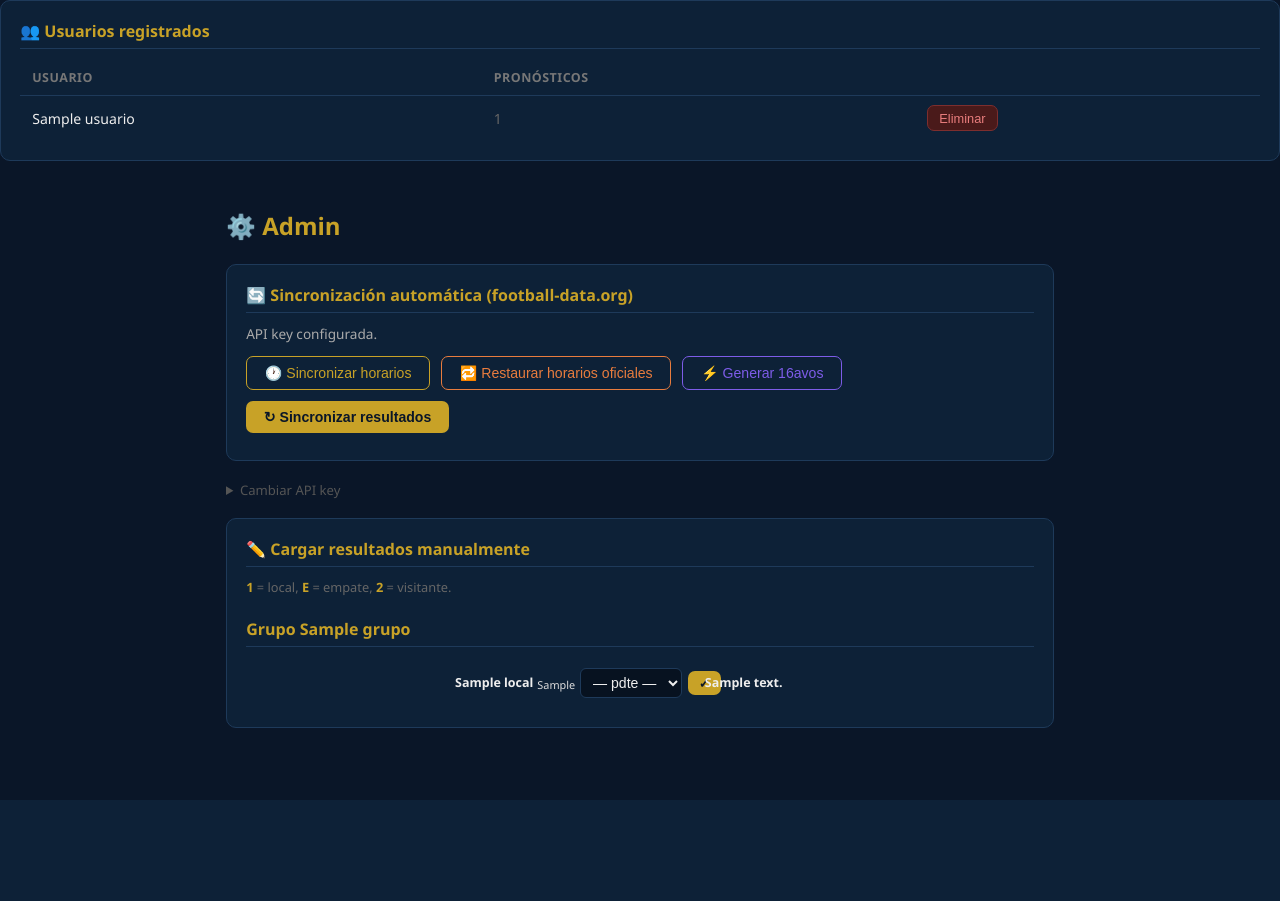
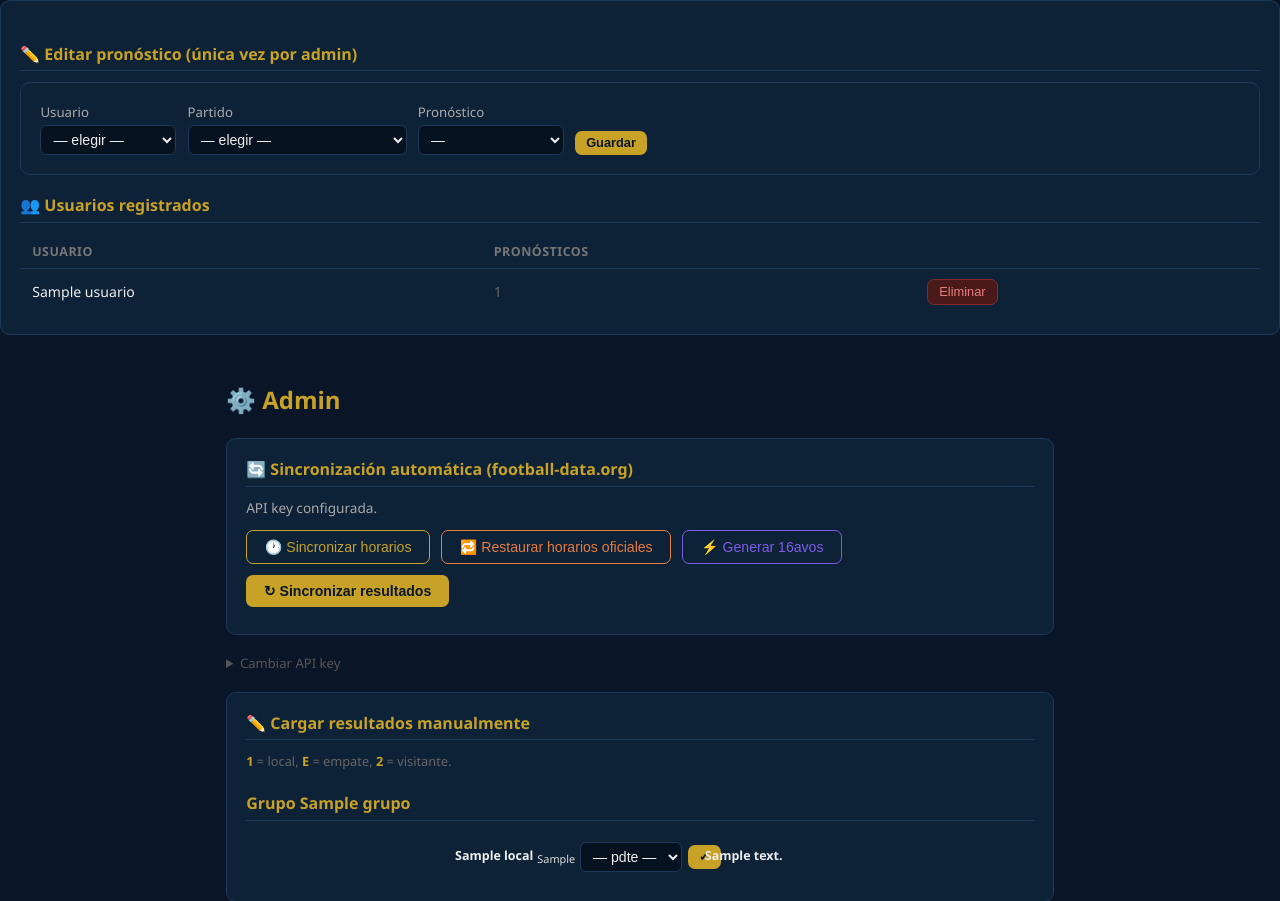
Before and after one commit to guillermoschamis/mundial2026, a Flask app: template templates/admin.html in a window 1280 px wide. Shown: the top 901 px of the page. Before the commit the page ends 800 px from the top, so only its background shows below. Run offline with Flask 3, Linux system fonts and the light colour scheme; the template is opened without the code that fills it: most values are stand-ins (such as "Sample title", 1, 10 or a date in 2020); parts of the project's set-up code (start-up, migrations or seed data) failed here and were passed over; some libraries are stand-ins or nearby versions.

Commit message:
editar pronostico admin unica vez

```diff
--- a/app.py
+++ b/app.py
@@ -104,11 +104,16 @@ def init_db():
             usuario_id INTEGER NOT NULL,
             partido_id INTEGER NOT NULL,
             pronostico TEXT NOT NULL,
+            admin_editado INTEGER NOT NULL DEFAULT 0,
             UNIQUE(usuario_id, partido_id)
         )""",
     ]
     for stmt in stmts:
         query(stmt, commit=True)
+    # Migración: agregar columna admin_editado si no existe
+    try:
+        query("ALTER TABLE pronosticos ADD COLUMN admin_editado INTEGER NOT NULL DEFAULT 0", commit=True)
+    except: pass
 
     count = query("SELECT COUNT(*) as c FROM partidos", fetchone=True)
     cnt = count["c"] if USE_PG else count[0]
@@ -377,7 +382,9 @@ def admin():
     for u in usuarios_raw:
         cnt = query(f"SELECT COUNT(*) as c FROM pronosticos WHERE usuario_id={PH}", (u["id"],), fetchone=True)
         usuarios.append({"id":u["id"],"nombre":u["nombre"],"total_pronos": cnt["c"] if USE_PG else cnt[0]})
-    return render_template("admin.html", partidos_por_grupo=partidos_por_grupo, api_key=get_config().get("api_key",""), usuarios=usuarios)
+    partidos_bloqueados = query(f"SELECT * FROM partidos WHERE grupo!={PH} ORDER BY hora_inicio,id", ("R32",), fetchall=True)
+    partidos_bloqueados = [p for p in partidos_bloqueados if partido_bloqueado(p["hora_inicio"])]
+    return render_template("admin.html", partidos_por_grupo=partidos_por_grupo, api_key=get_config().get("api_key",""), usuarios=usuarios, partidos_bloqueados=partidos_bloqueados)
 
 # ─── API: SYNC RESULTADOS ─────────────────────────────────────────────────────
 
@@ -547,6 +554,26 @@ def eliminar_usuario():
         flash("Usuario eliminado.")
     return redirect(url_for("admin"))
 
+
+@app.route("/admin/editar-pronostico", methods=["POST"])
+def admin_editar_pronostico():
+    if not session.get("es_admin"): return redirect(url_for("index"))
+    uid = request.form.get("usuario_id")
+    pid = request.form.get("partido_id")
+    nuevo = request.form.get("pronostico","")
+    if not uid or not pid or nuevo not in ("1","E","2"):
+        flash("Datos inválidos.")
+        return redirect(url_for("admin"))
+    existing = query(f"SELECT admin_editado FROM pronosticos WHERE usuario_id={PH} AND partido_id={PH}", (uid, pid), fetchone=True)
+    if existing and existing["admin_editado"]:
+        flash("Ese pronóstico ya fue editado por admin una vez. No se puede volver a editar.")
+        return redirect(url_for("admin"))
+    if existing:
+        query(f"UPDATE pronosticos SET pronostico={PH}, admin_editado=1 WHERE usuario_id={PH} AND partido_id={PH}", (nuevo, uid, pid), commit=True)
+    else:
+        query(f"INSERT INTO pronosticos (usuario_id,partido_id,pronostico,admin_editado) VALUES ({PH},{PH},{PH},1)", (uid,pid,nuevo), commit=True)
+    flash("Pronóstico editado correctamente (única vez).")
+    return redirect(url_for("admin"))
 
 @app.route("/grupos")
 def grupos_view():
--- a/templates/admin.html
+++ b/templates/admin.html
@@ -1,5 +1,28 @@
 <div class="card" style="margin-bottom:1.2rem">
-  <h2 style="margin-top:0">👥 Usuarios registrados</h2>
+  <h2>✏️ Editar pronóstico (única vez por admin)</h2>
+<div class="card" style="margin-bottom:1.2rem">
+  <form method="POST" action="/admin/editar-pronostico" onsubmit="return confirm('¿Seguro? Esta edición solo se puede hacer una vez por pronóstico.')">
+    <div style="display:flex;flex-wrap:wrap;gap:.7rem;align-items:flex-end">
+      <div><label>Usuario</label>
+        <select name="usuario_id" required><option value="">— elegir —</option>
+        {% for u in usuarios %}<option value="{{ u.id }}">{{ u.nombre }}</option>{% endfor %}
+        </select></div>
+      <div><label>Partido</label>
+        <select name="partido_id" required><option value="">— elegir —</option>
+        {% for p in partidos_bloqueados %}<option value="{{ p.id }}">{{ p.local }} vs {{ p.visitante }}</option>{% endfor %}
+        </select></div>
+      <div><label>Pronóstico</label>
+        <select name="pronostico" required>
+          <option value="">—</option>
+          <option value="1">1 (gana local)</option>
+          <option value="E">E (empate)</option>
+          <option value="2">2 (gana visitante)</option>
+        </select></div>
+      <button type="submit" class="btn btn-primary btn-sm">Guardar</button>
+    </div>
+  </form>
+</div>
+<h2 style="margin-top:0">👥 Usuarios registrados</h2>
   <table>
     <thead><tr><th>Usuario</th><th>Pronósticos</th><th></th></tr></thead>
     <tbody>
```
